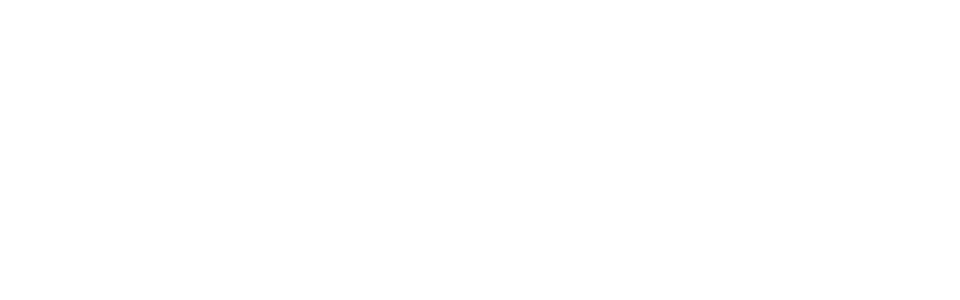
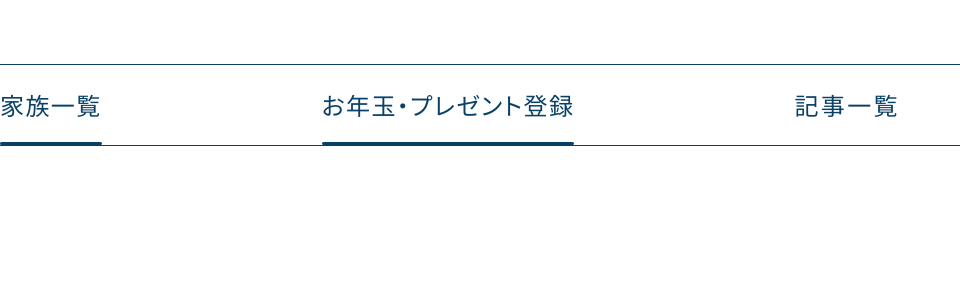
Before and after one commit to ninomiyadaisuke/families-management-app, a Next.js app: page /sample in a window 1280 px wide. Shown: the top 300 px of the page, without its empty margins (0-960 px from the left). Built offline with nearby package versions, Linux system fonts and the light colour scheme.

Commit message:
The appearance is complete

```diff
--- /dev/null
+++ b/src/components/molecules/Utilities/MenuLinks.tsx
@@ -0,0 +1,25 @@
+import { VFC, memo } from 'react';
+import { MenuLink, Dropdown } from 'components/atoms/Utilities';
+
+import styles from 'styles/components/molecules/menu_links.module.scss';
+
+const options = [
+  { label: 'お年玉一覧', path: '/list/otosidamas' },
+  { label: 'プレゼント一覧', path: '/list/presents' },
+];
+
+const MenuLinks: VFC = memo(() => {
+  return (
+    <div className={styles.links}>
+      <div className={styles.links__link}>
+        <MenuLink path={'/contacts'} name={'家族一覧'} active={true} />
+      </div>
+      <div className={styles.links__link}>
+        <MenuLink path={'/contacts'} name={'お年玉・プレゼント登録'} active={true} />
+      </div>
+      <Dropdown options={options} type={'text'} />
+    </div>
+  );
+});
+
+export default MenuLinks;
--- /dev/null
+++ b/src/components/molecules/Utilities/index.ts
@@ -0,0 +1 @@
+export { default as MenuLinks } from './MenuLinks';
--- a/src/pages/sample.tsx
+++ b/src/pages/sample.tsx
@@ -1,9 +1,16 @@
 import React from 'react';
 import { NextPage } from 'next';
 import { Layout } from 'components/layout';
+import { MenuLinks } from 'components/molecules/Utilities';
 
 const Sample: NextPage = () => {
-  return <Layout pageTitle={'サンプル'}></Layout>;
+  return (
+    <Layout pageTitle={'サンプル'}>
+      <div style={{ height: '82px', borderTop: '1px solid', borderBottom: '1px solid' }}>
+        <MenuLinks />
+      </div>
+    </Layout>
+  );
 };
 
 export default Sample;
--- a/src/styles/components/atoms/dropdown.module.scss
+++ b/src/styles/components/atoms/dropdown.module.scss
@@ -3,7 +3,7 @@
 .dropdown {
   position: relative;
   height: 100%;
-  width: 100%;
+  // width: 100%;
   display: flex;
   justify-content: center;
   align-items: center;
--- a/src/styles/components/atoms/menu_link.module.scss
+++ b/src/styles/components/atoms/menu_link.module.scss
@@ -1,7 +1,7 @@
 @import '../../variables.scss';
 
 .link {
-  display: inline-block;
+  display: block;
   list-style: none;
   font-size: 24px;
   font-weight: 300;
@@ -14,9 +14,8 @@
     }
   }
   @include mq('md') {
-    font-size: 36px;
     &__underline {
-      margin-top: 28px;
+      margin-top: 20px;
       height: 3px;
       width: 100%;
       background: $main;
--- /dev/null
+++ b/src/styles/components/molecules/menu_links.module.scss
@@ -0,0 +1,24 @@
+@import '../../variables.scss';
+
+.links {
+  text-align: center;
+  height: 100%;
+  cursor: pointer;
+  &__link {
+    padding-bottom: 30px;
+  }
+  @include mq('md') {
+    height: 100%;
+    display: flex;
+    justify-content: space-between;
+    width: 600px;
+    &__link {
+      padding-bottom: 0;
+      display: flex;
+      align-items: end;
+    }
+  }
+  @include mq('lg') {
+    width: 900px;
+  }
+}
```
